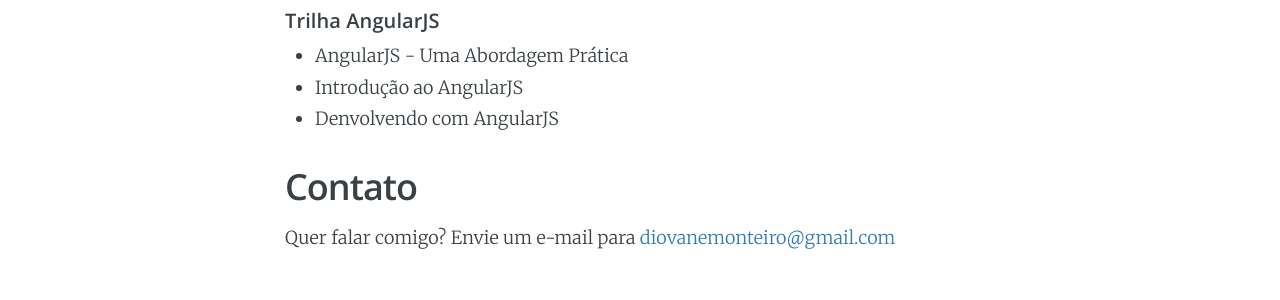
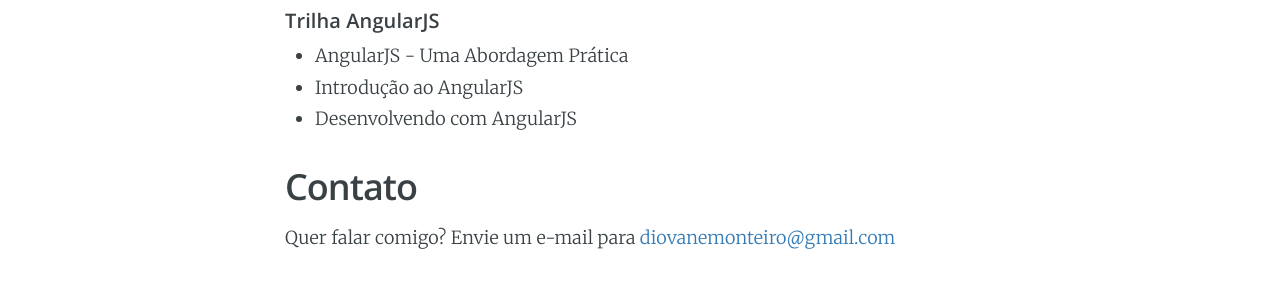
Before and after one commit to diovanemonteiro/diovanemonteiro.github.io, a Jekyll site: the page built from about.md, in a window 1280 px wide and 900 px high, scrolled down 1731 px. Shown: the part 462-762 px from the top of the window. Built offline with Jekyll 4.4.1, drawn with Linux system fonts in a browser that asks for light colours; nearby versions of some CDN libraries; some web fonts are replaced.

Commit message:
Correção do título do livro de angular

```diff
--- a/about.md
+++ b/about.md
@@ -44,7 +44,7 @@
 
 * AngularJS - Uma Abordagem Prática
 * Introdução ao AngularJS
-* Denvolvendo com AngularJS
+* Desenvolvendo com AngularJS
 
 ## Contato
 
```
